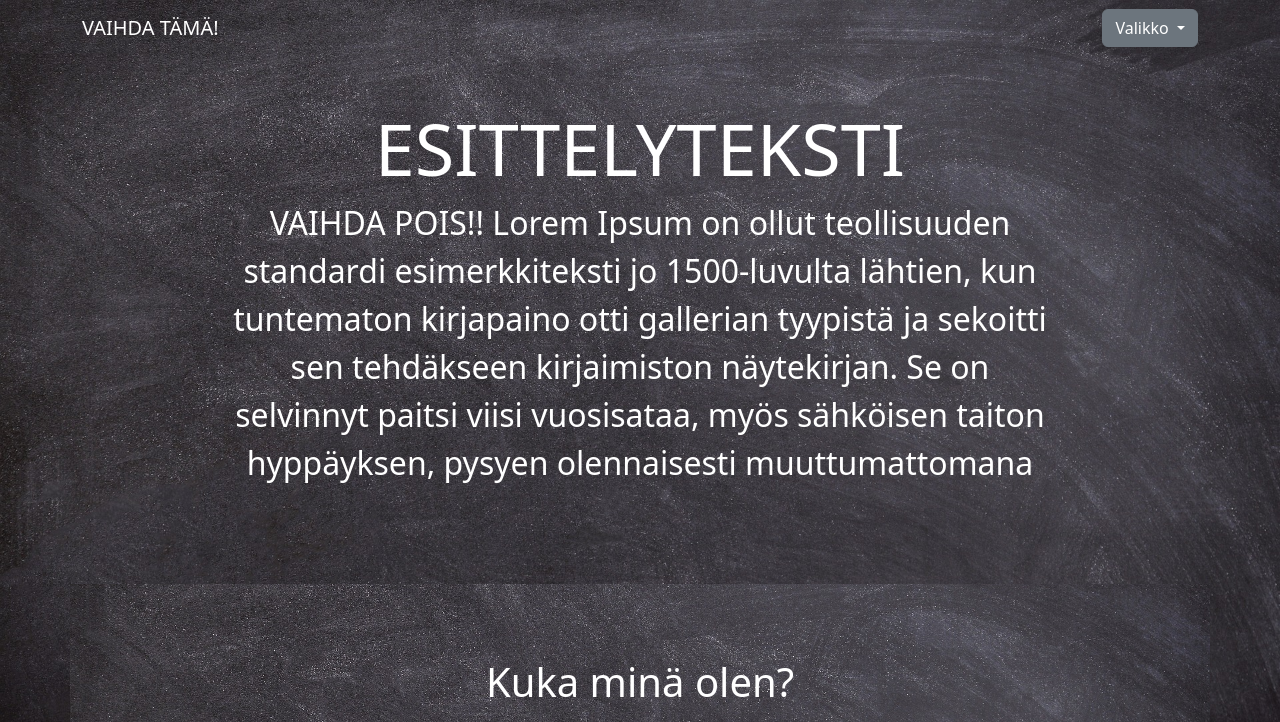
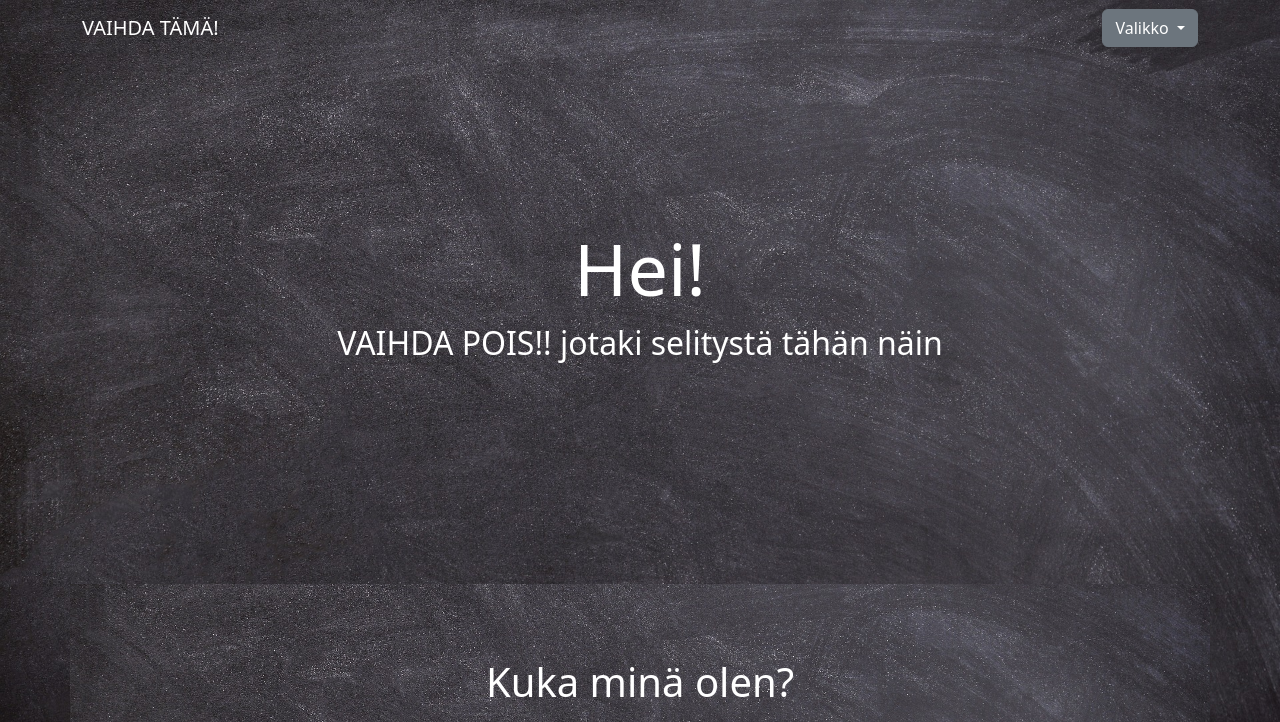
Before and after one commit to P1kkuMikko/P1kkumikko.github.io, a plain HTML site: page index.html in a window 1280 px wide. Shown: the top 722 px of the page. Drawn offline with nearby package versions, Linux system fonts and the light colour scheme.

Commit message:
Add files via upload

```diff
--- a/index.html
+++ b/index.html
@@ -32,8 +32,8 @@
     <section class="container-fluid section bgimage text-center" id="koti">
         <div class="row justify-content-center">
             <div class="col-lg-8 col-md-10 col-sm-12 hero_text">
-                <h2 class="hero_title">ESITTELYTEKSTI</h2>
-                <p class="hero_desc">VAIHDA POIS!! Lorem Ipsum on ollut teollisuuden standardi esimerkkiteksti jo 1500-luvulta lähtien, kun tuntematon kirjapaino otti gallerian tyypistä ja sekoitti sen tehdäkseen kirjaimiston näytekirjan. Se on selvinnyt paitsi viisi vuosisataa, myös sähköisen taiton hyppäyksen, pysyen olennaisesti muuttumattomana</p>
+                <h2 class="hero_title">Hei!</h2>
+                <p class="hero_desc">VAIHDA POIS!! jotaki selitystä tähän näin</p>
             </div>
         </div>
     </section>
@@ -45,7 +45,7 @@
 
         <div class="row mt-4">
             <div class="col-lg-6">
-                <img src="images/tempBIRD.jpg" class="image_about" alt="">
+                <img src="images/tempBIRD.jpg" class="image_about img-fluid" alt="">
             </div>
 
             <div class="col-lg-6">
```
